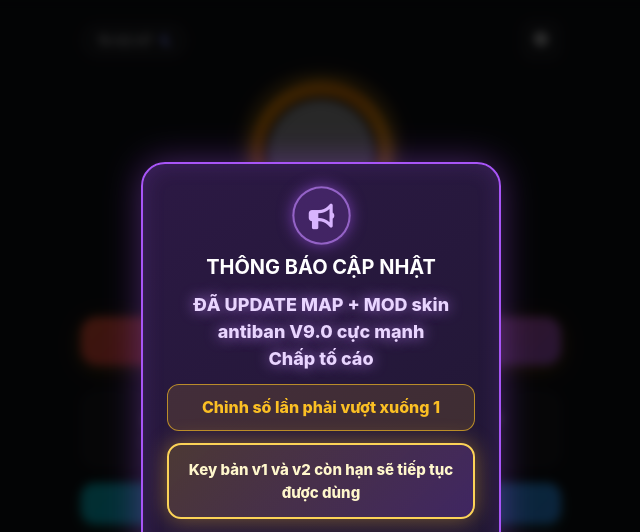
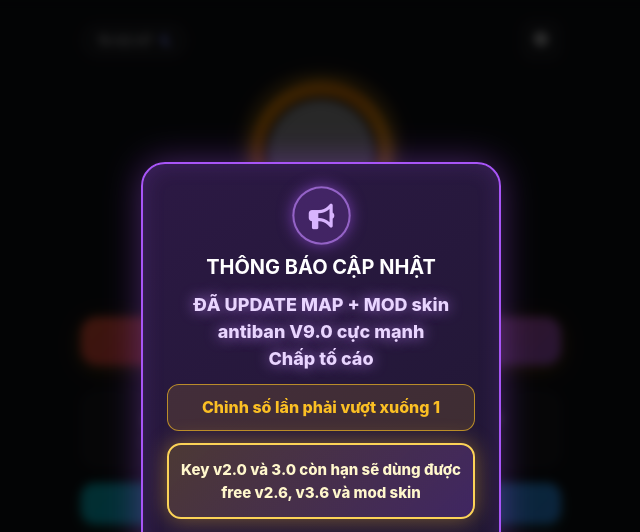
Before and after one commit to kongmemod/kongmemod.github.io, a plain HTML site: page index.html in a window 1280 px wide. Shown: the top 532 px of the page, without its empty margins (319-959 px from the left). Drawn offline with Linux system fonts and the light colour scheme; grey boxes are pictures that could not be loaded.

Commit message:
Add files via upload

```diff
--- a/index.html
+++ b/index.html
@@ -36,7 +36,7 @@
 <a href="https://www.vnmods.baby/GETKEY/kongmod" class="link-card" target="_blank" rel="noopener noreferrer"><div class="link-left"><div class="link-icon bg-blue"><i class="fa-solid fa-key"></i></div><div class="link-info"><h3>GET KEY ADR</h3><p>Đã cập nhật 29/9</p></div></div><i class="fa-solid fa-arrow-up-right-from-square link-action"></i></a>
 <a href="https://vt.tiktok.com/ZSV9Qj16H/" class="link-card" target="_blank" rel="noopener noreferrer"><div class="link-left"><img src="https://i.ibb.co/xq34JX6N/guide.jpg" class="link-thumb" alt="Guide" onerror="this.src='https://images.unsplash.com/photo-1542751371-adc38448a05e?w=200'"><div class="link-info"><h3>Cách anti ban + fix trận ảo khi mod skin</h3><p>Đã cập nhật 29/9</p></div></div><i class="fa-solid fa-chevron-right link-action"></i></a>
 </div>
-<div class="modal-overlay active" id="welcomeModal" role="dialog" aria-modal="true" aria-label="Thông báo cập nhật"><div class="modal-box welcome-modal-box"><div class="welcome-icon-badge"><i class="fa-solid fa-bullhorn"></i></div><h3>THÔNG BÁO CẬP NHẬT</h3><div class="welcome-message">ĐÃ UPDATE MAP + MOD skin antiban V9.0 cực mạnh<br>Chấp tố cáo</div><div class="welcome-warning">Chỉnh số lần phải vượt xuống 1</div><div class="welcome-key-notice">Key bản v1 và v2 còn hạn sẽ tiếp tục được dùng</div><div class="welcome-date">Update 6/10</div><div class="modal-actions"><button type="button" class="modal-btn confirm" onclick="closeModal('welcomeModal')">ĐÃ HIỂU, VÀO WEB</button></div></div></div>
+<div class="modal-overlay active" id="welcomeModal" role="dialog" aria-modal="true" aria-label="Thông báo cập nhật"><div class="modal-box welcome-modal-box"><div class="welcome-icon-badge"><i class="fa-solid fa-bullhorn"></i></div><h3>THÔNG BÁO CẬP NHẬT</h3><div class="welcome-message">ĐÃ UPDATE MAP + MOD skin antiban V9.0 cực mạnh<br>Chấp tố cáo</div><div class="welcome-warning">Chỉnh số lần phải vượt xuống 1</div><div class="welcome-key-notice">Key v2.0 và 3.0 còn hạn sẽ dùng được free v2.6, v3.6 và mod skin</div><div class="welcome-date">Update 6/10</div><div class="modal-actions"><button type="button" class="modal-btn confirm" onclick="closeModal('welcomeModal')">ĐÃ HIỂU, VÀO WEB</button></div></div></div>
 <div class="modal-overlay" id="modSkinNoteModal" role="dialog" aria-modal="true" aria-label="File mod skin"><div class="modal-box"><h3>Chọn File Mod Skin</h3><a href="https://pixeldrain.com/u/cGefoNYf" class="modal-btn confirm" target="_blank" rel="noopener noreferrer" style="width:100%;margin-bottom:14px;background:linear-gradient(135deg,#10b981,#06b6d4)"><i class="fa-solid fa-download"></i> File mod 80 skin</a><div class="note"><p>⚠️ Vào menu chọn Mod → Mod qua file → chọn file để mod skin qua file nha!!</p></div><div class="modal-actions"><button type="button" class="modal-btn cancel" onclick="closeModal('modSkinNoteModal')">Đóng</button></div></div></div>
 <div class="modal-overlay" id="keyAdrModal" role="dialog" aria-modal="true" aria-label="Lấy key Android"><div class="modal-box"><h3>Thông Báo Lấy Key ADR</h3><p style="color:#fff;font-weight:600;margin-bottom:8px">ẤN VÀO LINK NÀY</p><p>https://www.vnmods.baby/GETKEY/kongmod</p><div class="modal-actions"><button type="button" class="modal-btn cancel" onclick="closeModal('keyAdrModal')">Đóng</button><a href="https://www.vnmods.baby/GETKEY/kongmod" class="modal-btn confirm" target="_blank" rel="noopener noreferrer">Ấn vào đây</a></div></div></div>
 <div class="modal-overlay" id="iosNoticeModal" role="dialog" aria-modal="true" aria-label="Thông báo iOS"><div class="modal-box"><div class="welcome-icon-badge"><i class="fa-solid fa-screwdriver-wrench"></i></div><h3>Thông báo</h3><p style="font-size:15px;color:#e9d5ff">Đang update antiban v9</p><div class="modal-actions"><button type="button" class="modal-btn confirm" onclick="closeModal('iosNoticeModal')">Đã hiểu</button></div></div></div>
```
